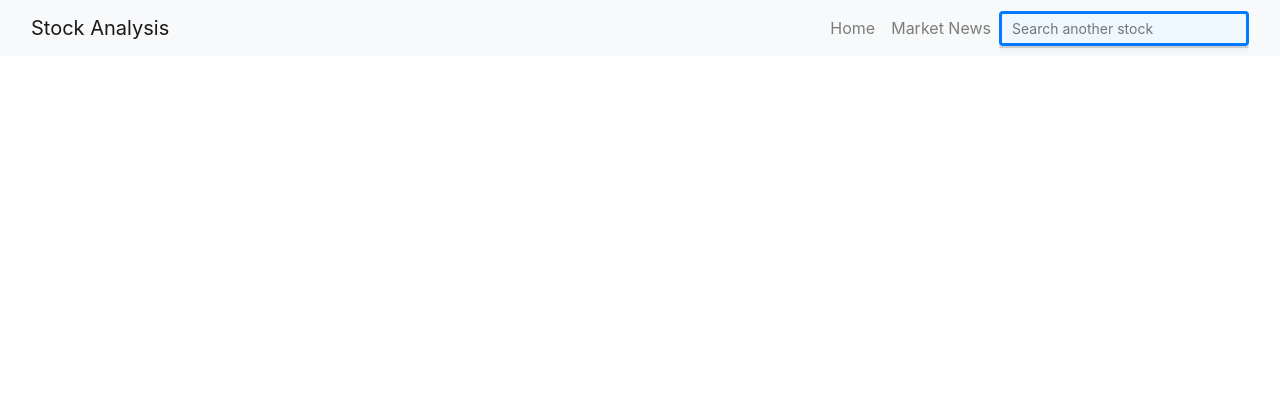
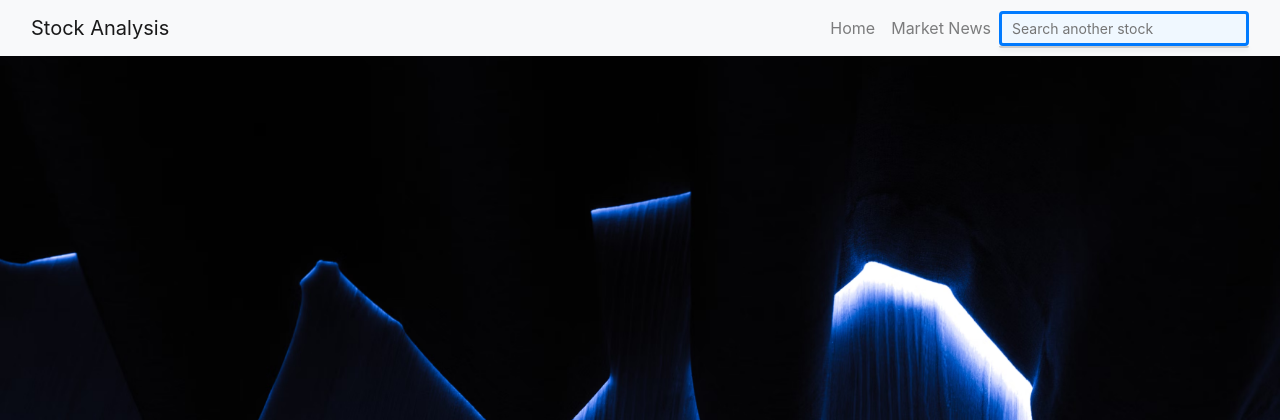
Before and after one commit to puneethr09/stock_fundamental, a Flask app: template templates/results.html in a window 1280 px wide. Shown: the top 420 px of the page. Run offline with Flask 3, Linux system fonts and the light colour scheme; the template is opened without the code that fills it, so the values that code supplies are empty; some libraries are stand-ins or nearby versions.

Commit message:
update news and backgrounds to app pages

```diff
--- a/src/basic_analysis.py
+++ b/src/basic_analysis.py
@@ -689,5 +689,5 @@ def get_market_news():
     # Combine important news with other news, prioritizing important ones
     combined_news = important_news + all_news
 
-    # Return most recent 50 news items
-    return combined_news[:50]
+    # Return most recent 100 news items
+    return combined_news[:100]
--- a/templates/index.html
+++ b/templates/index.html
@@ -18,6 +18,11 @@
         min-height: 100vh;
         margin: 0;
         font-family: Arial, sans-serif;
+        background-image: url("/static/images/stock_photo.avif");
+        background-size: cover;
+        background-position: center;
+        background-repeat: no-repeat;
+        background-attachment: fixed;
       }
       h1 {
         font-size: 3rem;
--- a/templates/results.html
+++ b/templates/results.html
@@ -17,6 +17,16 @@
       crossorigin="anonymous"
     />
     <style>
+      body {
+        background-image: url("/static/images/wall_street_blue.avif");
+        background-size: cover;
+        background-position: center;
+        background-repeat: no-repeat;
+        background-attachment: fixed;
+      }
+      h1.text-center {
+        color: rgb(246, 246, 249); /* Change this to your desired color */
+      }
       /* Table styling */
       .data {
         background: linear-gradient(120deg, #fdfbfb 0%, #ebedee 100%);
```
Also changed, not shown: templates/news.html (+27 -2 lines). Lines whose indentation alone changed are shown as unchanged.
